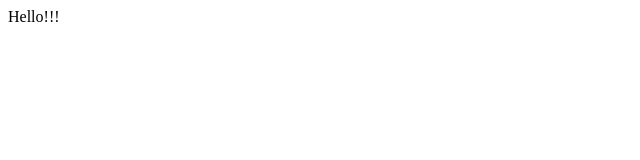
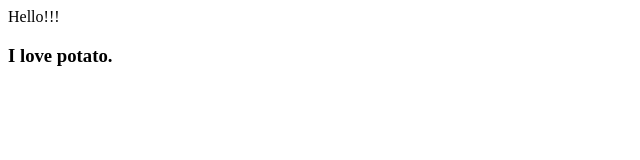
Before and after one commit to kimdoyeonn/movie_app, a React (Create React App) app: page / in a window 1280 px wide. Shown: the top 160 px of the page, without its empty margins (0-640 px from the left). Built offline with nearby package versions, Linux system fonts and the light colour scheme.

Commit message:
#2.0 Creating your first React Component, jsx

```diff
--- a/src/App.js
+++ b/src/App.js
@@ -1,5 +1,13 @@
+import React from "react";
+import Potato from "./potato";
+
 function App() {
-  return <div className="App">Hello!!!</div>;
+  return (
+    <div>
+      Hello!!!
+      <Potato />
+    </div>
+  );
 }
 
 export default App;
--- a/src/index.js
+++ b/src/index.js
@@ -1,6 +1,7 @@
 import React from "react";
 import ReactDOM from "react-dom";
 import App from "./App";
+//import Potato from "./potato";
 
 ReactDOM.render(
   <React.StrictMode>
@@ -8,3 +9,5 @@ ReactDOM.render(
   </React.StrictMode>,
   document.getElementById("root")
 );
+
+//ReactDOM.render(<App />, document.getElementById("root"));
--- /dev/null
+++ b/src/potato.js
@@ -0,0 +1,7 @@
+import React from "react";
+
+function Potato() {
+  return <h3>I love potato.</h3>;
+}
+
+export default Potato;
```
